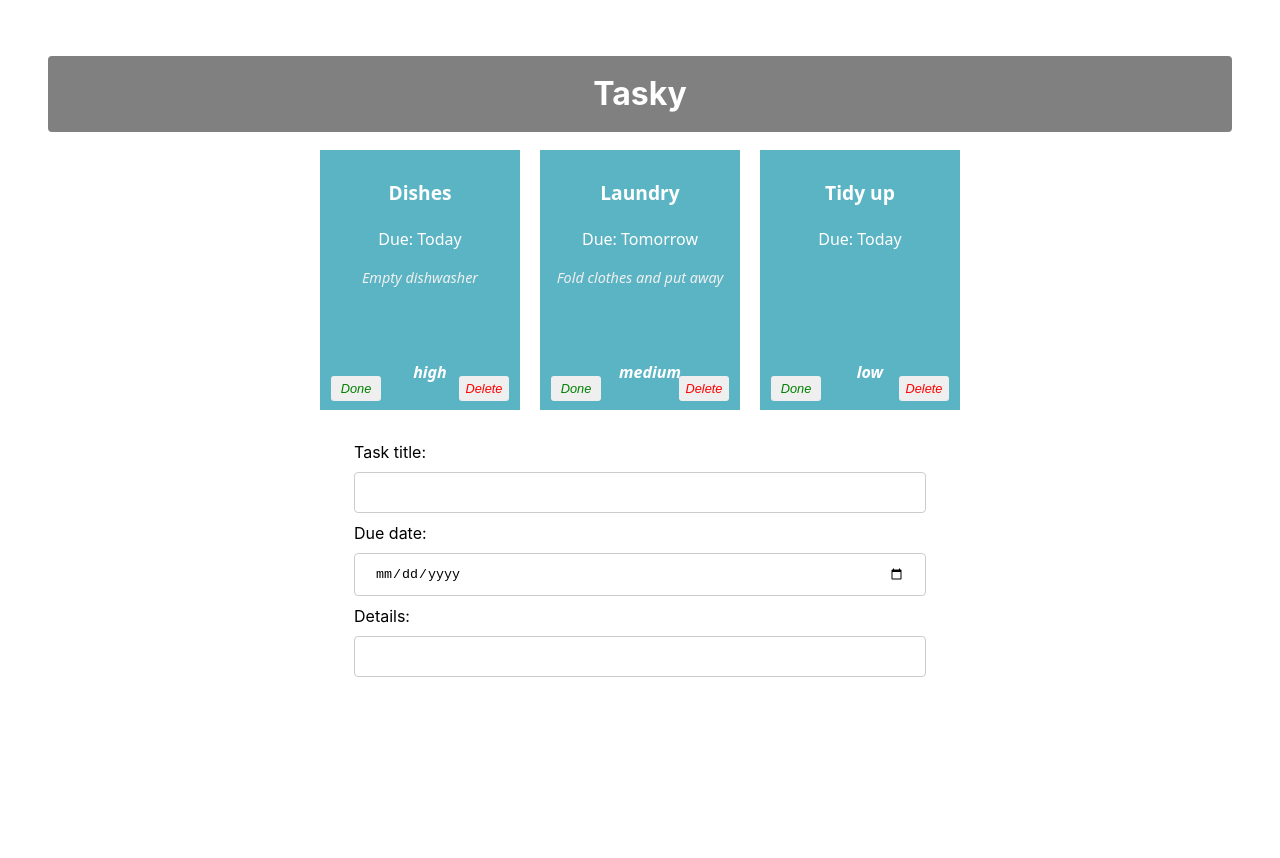
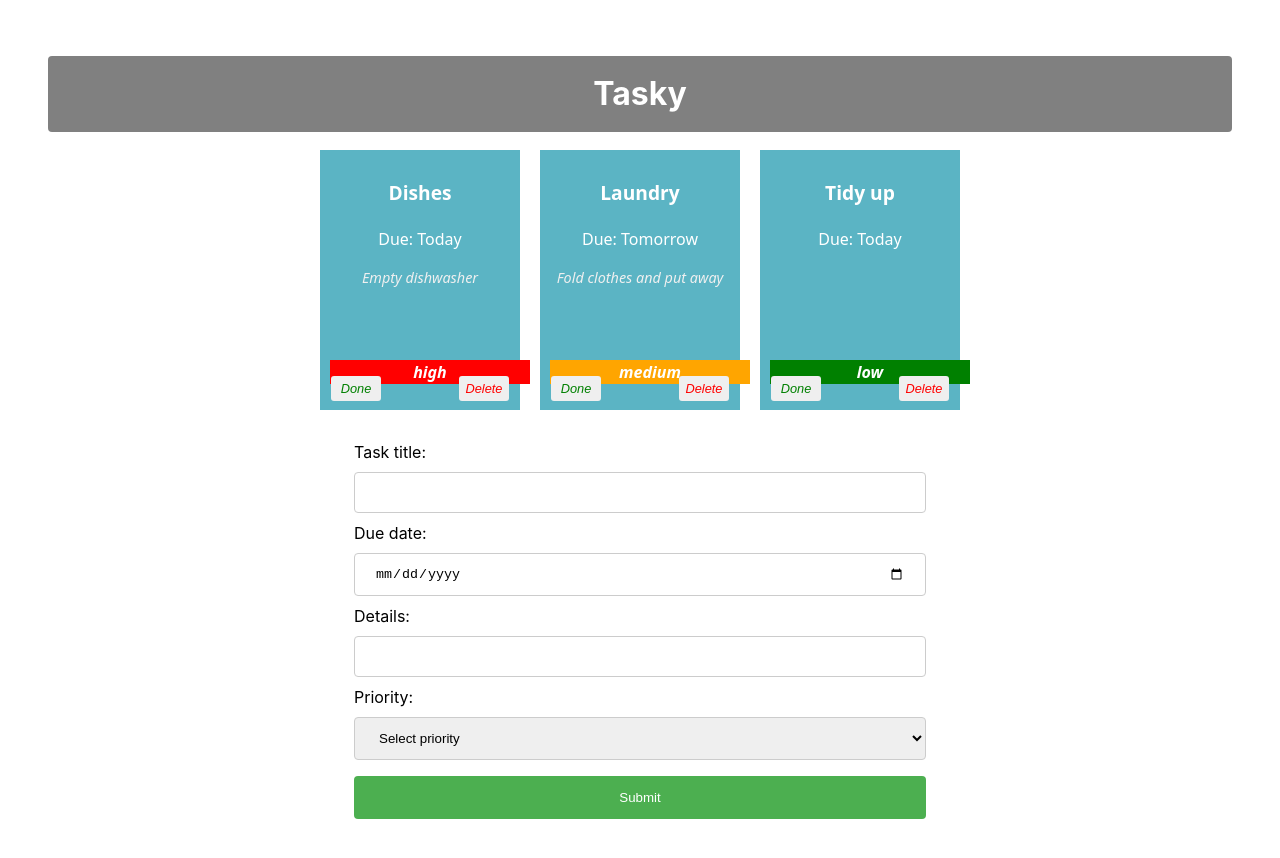
Before and after one commit to markopolooo/react-basics-labs, a React (Vite) app in the folder tasky/: page / in a window 1280 px wide. Shown: the top 858 px of the page. Before the commit the page ends 800 px from the top, so only its background shows below. Built offline with nearby package versions, Linux system fonts and the light colour scheme.

Commit message:
Tasky Lab 2b - Exercises done

```diff
--- a/tasky/src/App.css
+++ b/tasky/src/App.css
@@ -80,7 +80,7 @@
   color: red;
 }
 
-input[type=text], input[type=date] {
+input[type=text], input[type=date], select {
   width: 100%;
   padding: 12px 20px;
   margin: 8px 0;
--- a/tasky/src/App.jsx
+++ b/tasky/src/App.jsx
@@ -18,7 +18,8 @@
   const [ formState, setFormState ] = useState({
     title: "",
     description: "",
-    deadline: ""
+    deadline: "",
+    priority: ""
   });
 
 
@@ -46,6 +47,9 @@
           break;
       case "deadline":
           form.deadline = event.target.value;
+          break;
+      case "priority":
+          form.priority = event.target.value;
           break;
       default:
           form = formState;
--- a/tasky/src/components/Form.jsx
+++ b/tasky/src/components/Form.jsx
@@ -17,7 +17,17 @@
         Details:
         <input type="text" name="description" onChange={(event) => props.change(event)} />
     </label>
-
+    <br />
+    <label>
+        Priority:
+        <select name="priority" onChange={(event) => props.change(event)}>
+          <option value="">Select priority</option>
+          <option value="low">Low</option>
+          <option value="medium">Medium</option>
+          <option value="high">High</option>
+        </select>
+    </label>
+    <input type="submit" value="Submit" />
         </form>
     </div>
   )
--- a/tasky/src/components/Task.jsx
+++ b/tasky/src/components/Task.jsx
@@ -7,7 +7,7 @@
             <p className='title'>{props.title}</p>
             <p>Due: {props.deadline}</p>
             <p className='description'>{props.description}</p>
-            <p className='priority'>{props.priority}</p>
+            <p className='priority' style={{backgroundColor: props.priority === 'high' ? 'red' : props.priority === 'medium' ? 'orange' : 'green'}}>{props.priority}</p>
             <button onClick={props.markDone} className='doneButton'>Done</button>
     <button className='deleteButton' onClick={props.deleteTask}>Delete</button>
 
```
